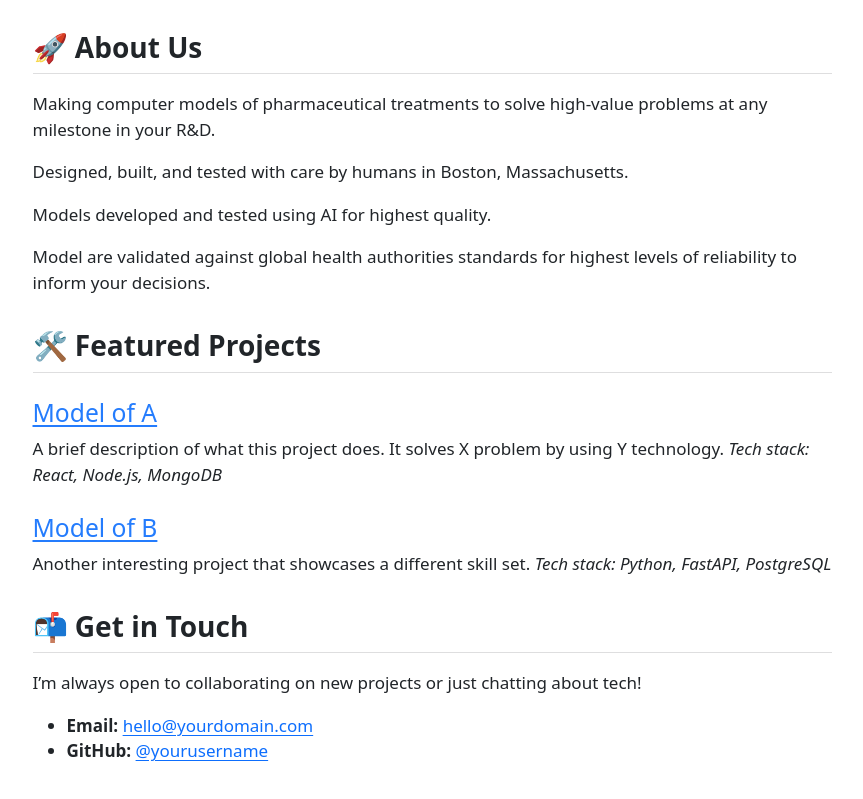
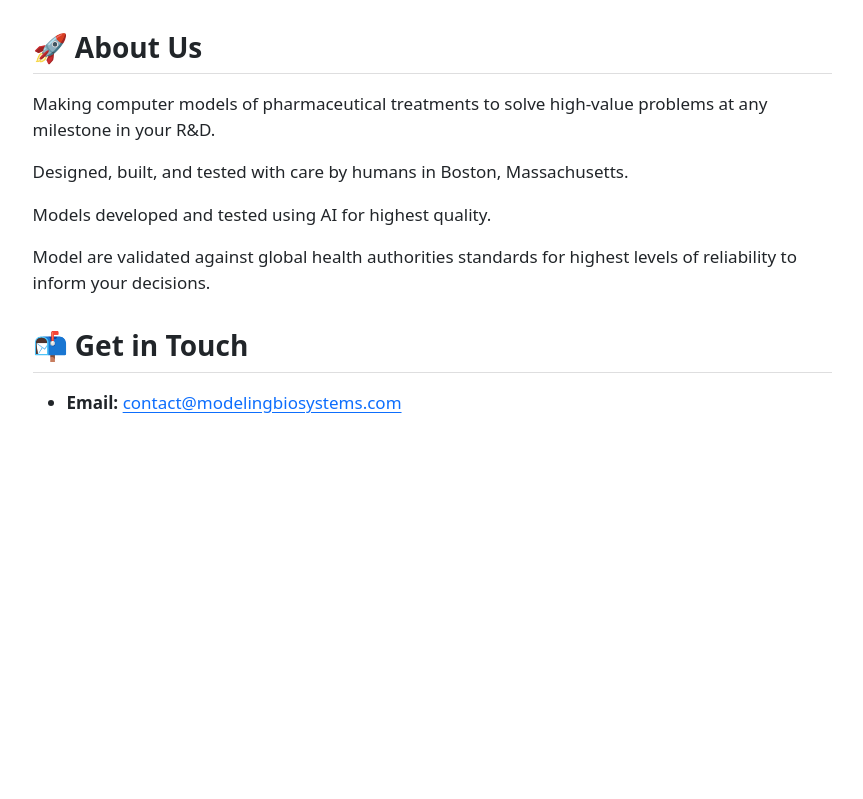
Before and after one commit to srgksnv/modelingbiosystems, a plain HTML site: page index.html in a window 1280 px wide. Shown: the part 137-936 px from the top of the page, without its empty margins (208-1071 px from the left). After the commit the page ends 800 px from the top, so only its background shows below. Drawn offline with Linux system fonts and the light colour scheme.

Commit message:
Generated html file

```diff
--- a/index.html
+++ b/index.html
@@ -57,23 +57,10 @@ ul.task-list li input[type="checkbox"] {
 <p>Models developed and tested using AI for highest quality.</p>
 <p>Model are validated against global health authorities standards for highest levels of reliability to inform your decisions.</p>
 </section>
-<section id="featured-projects" class="level2">
-<h2 class="anchored" data-anchor-id="featured-projects">🛠️ Featured Projects</h2>
-<section id="model-of-a" class="level3">
-<h3 class="anchored" data-anchor-id="model-of-a"><a href="https://github.com/yourusername/model_of_a">Model of A</a></h3>
-<p>A brief description of what this project does. It solves X problem by using Y technology. <em>Tech stack: React, Node.js, MongoDB</em></p>
-</section>
-<section id="model-of-b" class="level3">
-<h3 class="anchored" data-anchor-id="model-of-b"><a href="https://github.com/yourusername/model_of_b">Model of B</a></h3>
-<p>Another interesting project that showcases a different skill set. <em>Tech stack: Python, FastAPI, PostgreSQL</em></p>
-</section>
-</section>
 <section id="get-in-touch" class="level2">
 <h2 class="anchored" data-anchor-id="get-in-touch">📬 Get in Touch</h2>
-<p>I’m always open to collaborating on new projects or just chatting about tech!</p>
 <ul>
-<li><strong>Email:</strong> <a href="mailto:hello@yourdomain.com">hello@yourdomain.com</a></li>
-<li><strong>GitHub:</strong> <a href="https://github.com/srgksnv"><span class="citation" data-cites="yourusername">@yourusername</span></a></li>
+<li><strong>Email:</strong> <a href="mailto:contact@modelingbiosystems.com">contact@modelingbiosystems.com</a></li>
 </ul>
 </section>
 </section>
```
